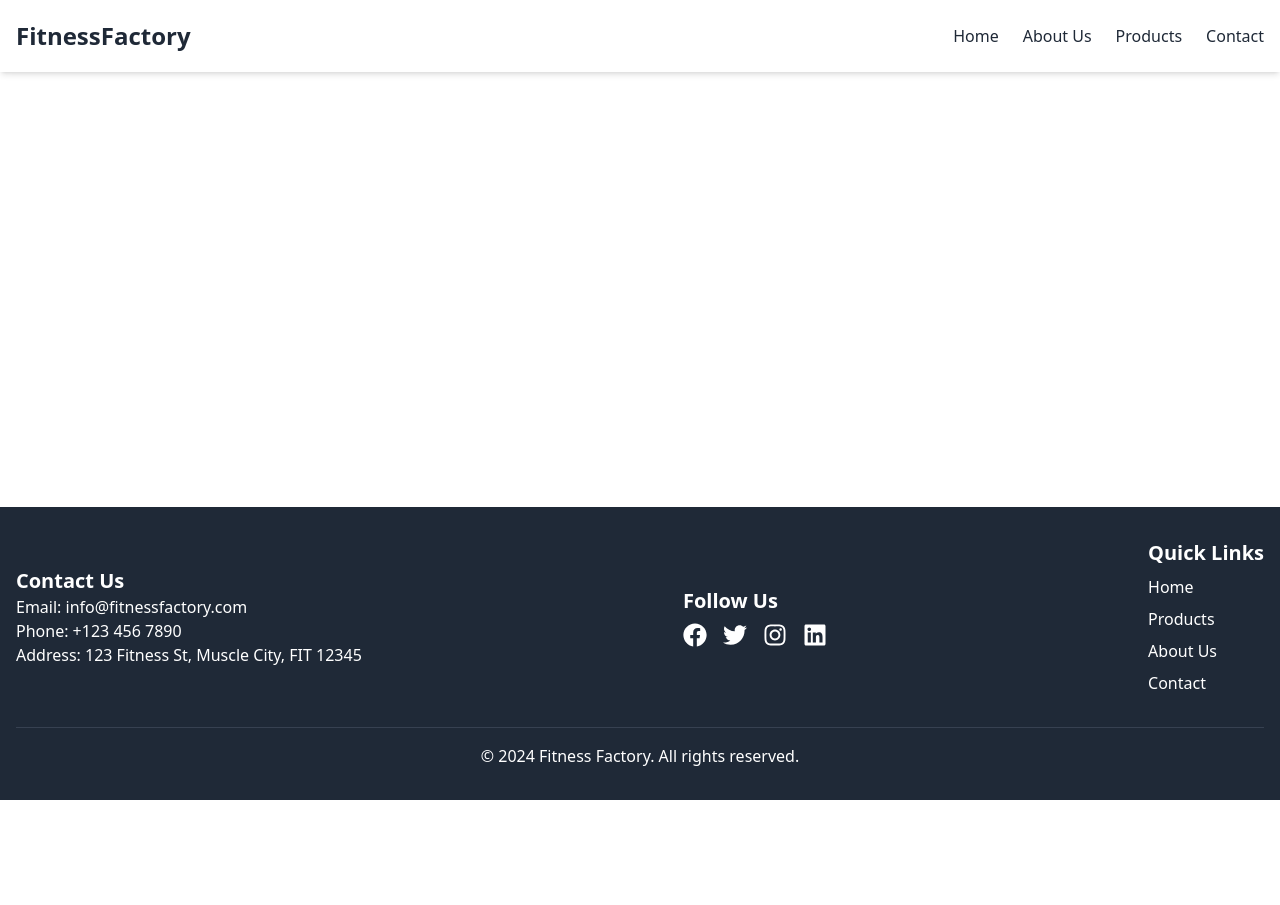
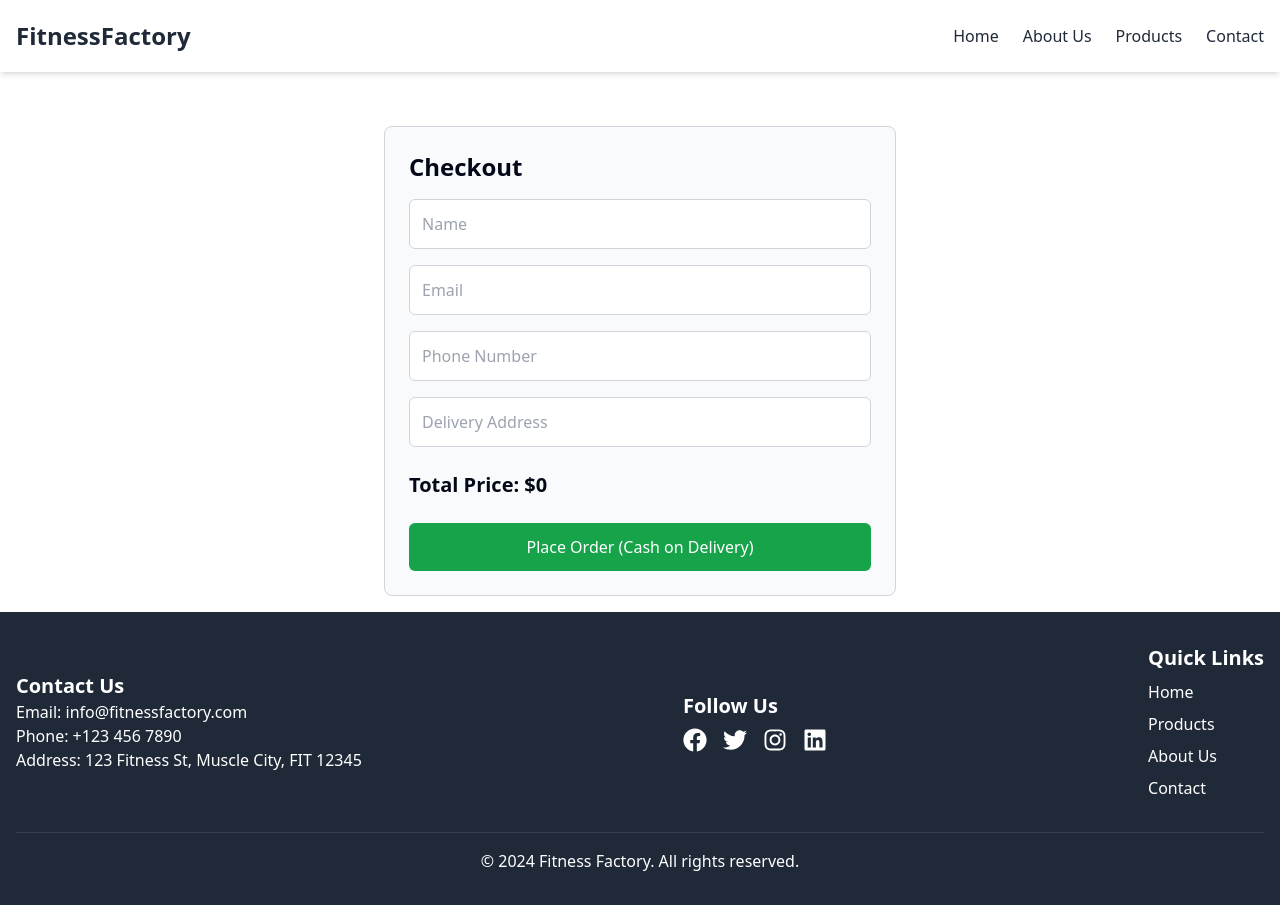
Before and after one commit to sabrinaahmednitu/Fitness-Factory-Client, a React (Vite) app: page /checkout in a window 1280 px wide. Before the commit the page ends 800 px from the top, so only its background shows below. Built offline with nearby package versions, Linux system fonts and the light colour scheme.

Commit message:
checkout page done

```diff
--- a/src/components/Cart/Cart/Cart.tsx
+++ b/src/components/Cart/Cart/Cart.tsx
@@ -73,7 +73,7 @@
 // export default Cart;
 
 import { useSelector, useDispatch } from 'react-redux';
-import { NavLink } from 'react-router-dom';
+import { Link, NavLink } from 'react-router-dom';
 import './Cart.css';
 import CartItem from '../CartItem/CartItem';
 import { clearCart } from '@/redux/Features/cartSlice';
@@ -140,6 +140,14 @@ const Cart = () => {
             <p>order Total :</p>
             <p>{shipping_fee + total_price}</p>
           </div>
+          <div className="d-flex mx-auto mt-5">
+            <Link
+              to="/checkout"
+              className="btn bg-gray-500 text-white py-2 px-5 "
+            >
+              Checkout
+            </Link>
+          </div>
         </div>
       </div>
     </div>
--- /dev/null
+++ b/src/components/Checkout/Checkout.tsx
@@ -0,0 +1,89 @@
+import React, { useState } from 'react';
+import { useDispatch, useSelector } from 'react-redux';
+import { useNavigate } from 'react-router-dom';
+
+const Checkout = () => {
+     const [userDetails, setUserDetails] = useState({
+       name: '',
+       email: '',
+       phone: '',
+       address: '',
+     });
+
+     const dispatch = useDispatch();
+     const navigate = useNavigate();
+     const { cart, total_price } = useSelector((state) => state.cart);
+
+     const handleInputChange = (e: React.ChangeEvent<HTMLInputElement>) => {
+       const { name, value } = e.target;
+       setUserDetails((prevDetails) => ({ ...prevDetails, [name]: value }));
+     };
+
+     const handlePlaceOrder = () => {
+       if (
+         !userDetails.name ||
+         !userDetails.email ||
+         !userDetails.phone ||
+         !userDetails.address
+       ) {
+         alert('Please fill in all the details.');
+         return;
+       }
+
+       dispatch(updateStockAfterCheckout());
+       navigate('/success');
+     };
+
+  return (
+    <div className="max-w-lg mx-auto p-6 border border-gray-300 rounded-lg bg-gray-50 mt-[110px]">
+      <h2 className="text-2xl font-semibold mb-4">Checkout</h2>
+      <div className="space-y-4">
+        <input
+          type="text"
+          name="name"
+          placeholder="Name"
+          value={userDetails.name}
+          onChange={handleInputChange}
+          className="w-full p-3 border border-gray-300 rounded-md"
+        />
+        <input
+          type="email"
+          name="email"
+          placeholder="Email"
+          value={userDetails.email}
+          onChange={handleInputChange}
+          className="w-full p-3 border border-gray-300 rounded-md"
+        />
+        <input
+          type="text"
+          name="phone"
+          placeholder="Phone Number"
+          value={userDetails.phone}
+          onChange={handleInputChange}
+          className="w-full p-3 border border-gray-300 rounded-md"
+        />
+        <input
+          type="text"
+          name="address"
+          placeholder="Delivery Address"
+          value={userDetails.address}
+          onChange={handleInputChange}
+          className="w-full p-3 border border-gray-300 rounded-md"
+        />
+      </div>
+
+      <h3 className="text-xl font-semibold mt-6">
+        Total Price: ${total_price}
+      </h3>
+
+      <button
+        className="mt-6 w-full bg-green-600 text-white py-3 rounded-md hover:bg-green-700"
+        onClick={handlePlaceOrder}
+      >
+        Place Order (Cash on Delivery)
+      </button>
+    </div>
+  );
+};
+
+export default Checkout;
--- a/src/components/Home/HeroSection.tsx
+++ b/src/components/Home/HeroSection.tsx
@@ -2,12 +2,12 @@ import heroSection from '../../assets/images/heroSection.jpg'
 const HeroSection = () => {
     return (
       <div>
-        <div className="hero-section relative bg-gray-100 overflow-hidden">
+        <div className="hero-section  bg-gray-500 overflow-hidden">
           {/* Background Image */}
-          <div className="absolute inset-0 bg-gray-900 opacity-75 z-0" />
+          <div className="" />
 
           {/* Content */}
-          <div className="relative z-10 container mx-auto px-6 lg:px-8 flex items-center justify-between py-20 lg:py-32">
+          <div className=" container mx-auto px-6 lg:px-8 flex items-center justify-between py-20 lg:py-32">
             <div className="max-w-lg lg:max-w-xl text-center lg:text-left">
               <h1 className="text-4xl lg:text-6xl font-bold text-white leading-tight mb-6 lg:mb-8">
                 Welcome to Fitness Factory
@@ -18,13 +18,13 @@ const HeroSection = () => {
               <div className="flex justify-center lg:justify-start">
                 <a
                   href="#"
-                  className="bg-blue-500 hover:bg-blue-600 text-white font-semibold px-6 py-3 rounded-md shadow-md transition duration-300"
+                  className="bg-white hover:bg-white text-black font-semibold px-6 py-3 rounded-md shadow-md transition duration-300"
                 >
                   Shop Now
                 </a>
               </div>
             </div>
-            <div className="hidden lg:block lg:w-1/2">
+            <div className="lg:block lg:w-1/2">
               <img
                 src={heroSection} // Replace with your actual image path
                 alt="Fitness Factory"
--- a/src/router/index.tsx
+++ b/src/router/index.tsx
@@ -1,5 +1,6 @@
 import AboutUs from '@/components/About Us/AboutUs';
 import Cart from '@/components/Cart/Cart/Cart';
+import Checkout from '@/components/Checkout/Checkout';
 import Home from '@/components/Home/Home';
 import MainLayout from '@/components/Layouts/MainLayouts';
 import SingleProduct from '@/components/SingleProduct/SingleProduct/SingleProduct';
@@ -32,6 +33,10 @@ const router = createBrowserRouter([
         path: '/cart',
         element: <Cart />,
       },
+      {
+        path: '/checkout',
+        element: <Checkout />,
+      },
 
       {
         path: '*',
```
